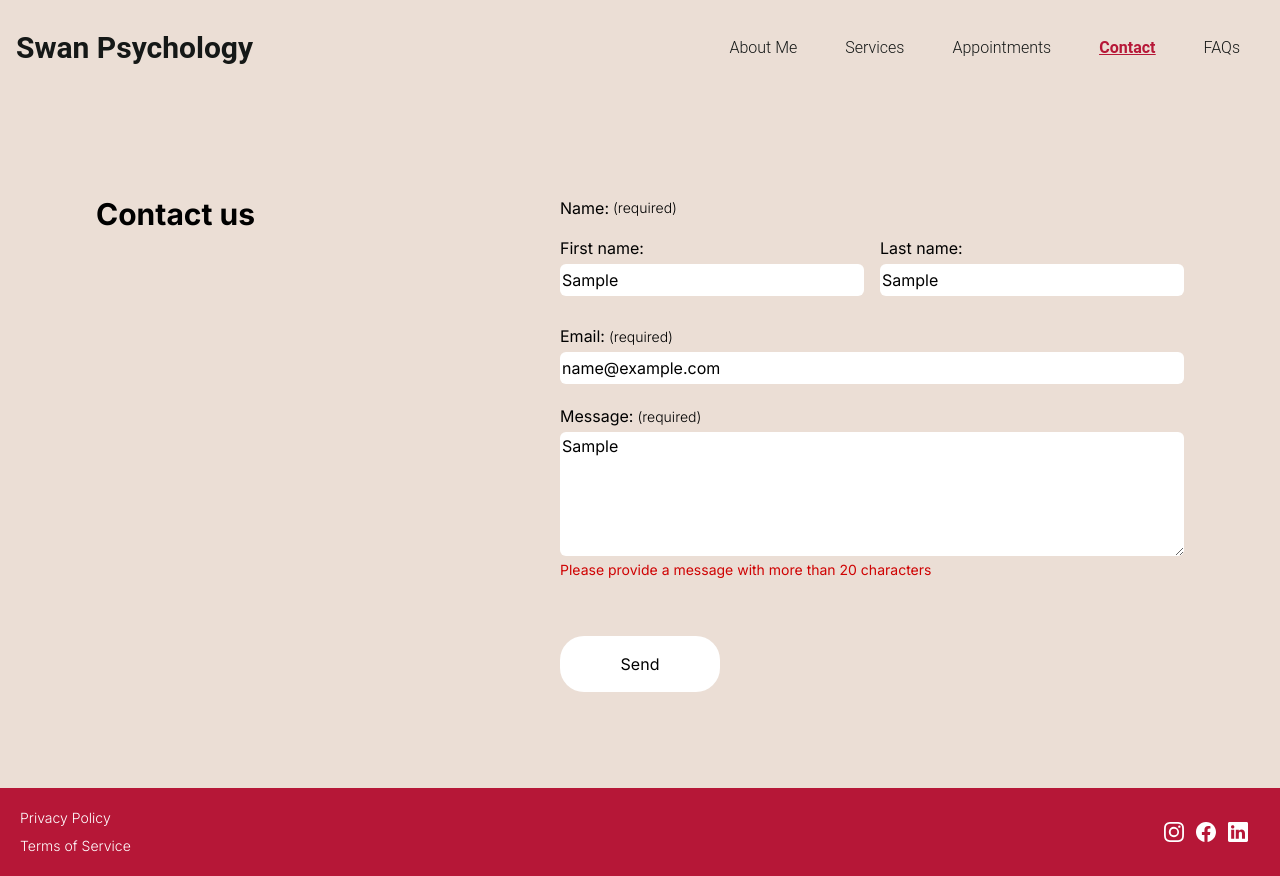
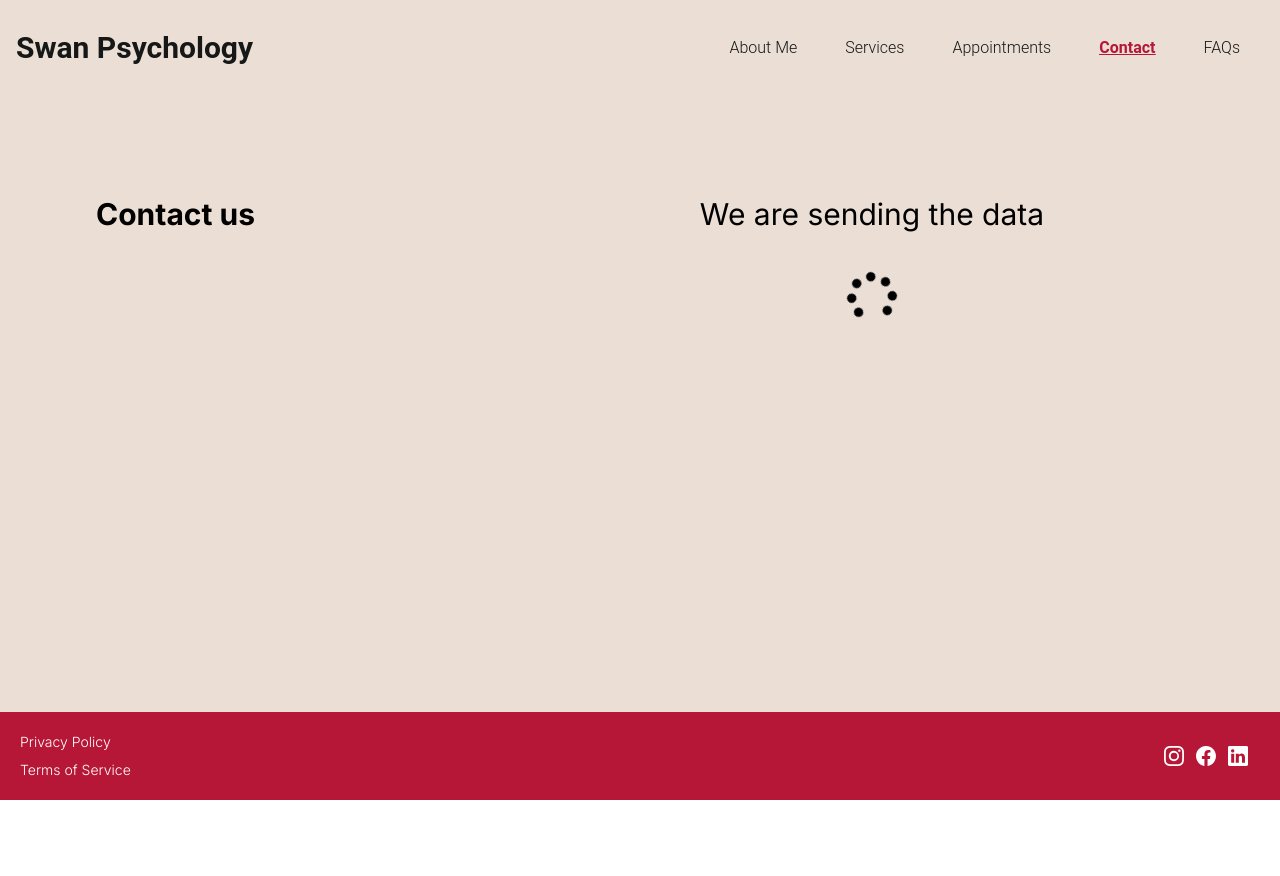
Before and after one commit to filipalacerda/swanpsychology, a Next.js app: page /contact in a window 1280 px wide. Both pictures are taken after typing "Sample", "Sample", "name@example.com", "Sample" into the empty fields and a click on the button "Send". After the commit the page ends 800 px from the top, so only its background shows below. Built offline with nearby package versions, Linux system fonts and the light colour scheme.

Commit message:
Adds loading state

```diff
--- a/app/components/contactForm/index.tsx
+++ b/app/components/contactForm/index.tsx
@@ -1,11 +1,11 @@
 "use client";
 
 import { FormEvent, useState } from "react";
+import { FaSpinner } from "react-icons/fa6";
 
 const ContactForm = () => {
-  const [formData, setFormData] = useState<{
-    [k: string]: FormDataEntryValue;
-  }>();
+  const [isLoading, setIsLoading] = useState<boolean>(false);
+  const [hasError, setHasError] = useState<boolean>(false);
 
   const [firstNameError, setFirstNameError] = useState<string | null>(null);
   const [lastNameError, setLastNameError] = useState<string | null>(null);
@@ -80,22 +80,34 @@ const ContactForm = () => {
     const isValidMessage = isMessageValid(formJson.message as string);
 
     if (isEmailValid && isValidFirstName && isValidLastName) {
+      // Submit form
       console.log(formJson);
+      setIsLoading(true);
     }
   };
   return (
+    <div>
+      {isLoading && (
+        <div className="flex justify-center flex-col">
+          <p className="text-3xl m-auto">We are sending the data</p>
+          <div className="m-auto mt-10">
+            <FaSpinner size={50} className="loading-icon " />
+          </div>
+        </div>
+      )}
+      {!isLoading && (
         <form onSubmit={(e) => onSubmit(e)}>
-      <fieldset className="flex mb-6">
+          <fieldset className="flex mb-4 md:flex-row flex-col">
             <legend className="flex items-center mb-4">
               <div className="mr-1">Name:</div>
               <span className="font-light text-sm">(required)</span>
             </legend>
-        <div className="flex flex-col mr-4 md:w-6/12">
+            <div className="flex flex-col md:mr-4 md:w-6/12 md:mb-0 mb-4">
               <label className="mb-1">First name:</label>
               <input
                 type="text"
                 name="firstName"
-            className="rounded-md min-h-8 p-0.5"
+                className="rounded-md min-h-8 p-1.5 font-light"
               />
               <p className="text-error text-sm mt-1">{firstNameError}</p>
             </div>
@@ -104,7 +116,7 @@ const ContactForm = () => {
               <input
                 type="text"
                 name="lastName"
-            className="rounded-md min-h-8 p-0.5"
+                className="rounded-md min-h-8 p-1.5 font-light"
               />
               <p className="text-error text-sm mt-1">{lastNameError}</p>
             </div>
@@ -119,7 +131,7 @@ const ContactForm = () => {
             <input
               type="email"
               name="email"
-          className="rounded-md md:w-92 min-h-8 p-0.5"
+              className="rounded-md md:w-92 min-h-8 p-1.5 font-light"
             />
             <p className="text-error text-sm mt-1">{emailError}</p>
           </fieldset>
@@ -132,13 +144,13 @@ const ContactForm = () => {
             </label>
             <textarea
               name="message"
-          className="rounded-md min-h-8 p-0.5"
+              className="rounded-md min-h-8 p-1.5 font-light"
               rows={5}
               cols={30}
             />
             <p className="text-error text-sm mt-1">{messageError}</p>
           </fieldset>
-      <div>
+          <div className="text-center md:text-start">
             <button
               type="submit"
               className="mt-10 bg-white p-4 rounded-3xl text-center w-40"
@@ -147,6 +159,8 @@ const ContactForm = () => {
             </button>
           </div>
         </form>
+      )}
+    </div>
   );
 };
 
--- a/app/contact/page.tsx
+++ b/app/contact/page.tsx
@@ -5,7 +5,7 @@ const Contact = () => {
       <div className="md:w-96">
         <h2 className="text-3xl font-bold md:w-96">Contact us</h2>
       </div>
-      <div className="w-7/12">
+      <div className="md:w-7/12">
         <ContactForm />
       </div>
     </section>
--- a/app/globals.css
+++ b/app/globals.css
@@ -19,3 +19,17 @@ body {
 .light-background {
   background-color: #ebded5 !important;
 }
+
+.loading-icon {
+  font-size: 2rem;
+  animation: animate 2s infinite;
+}
+
+@keyframes animate {
+  0% {
+    transform: rotate(0deg);
+  }
+  100% {
+    transform: rotate(720deg);
+  }
+}
```
Lines whose indentation alone changed are shown as unchanged.
